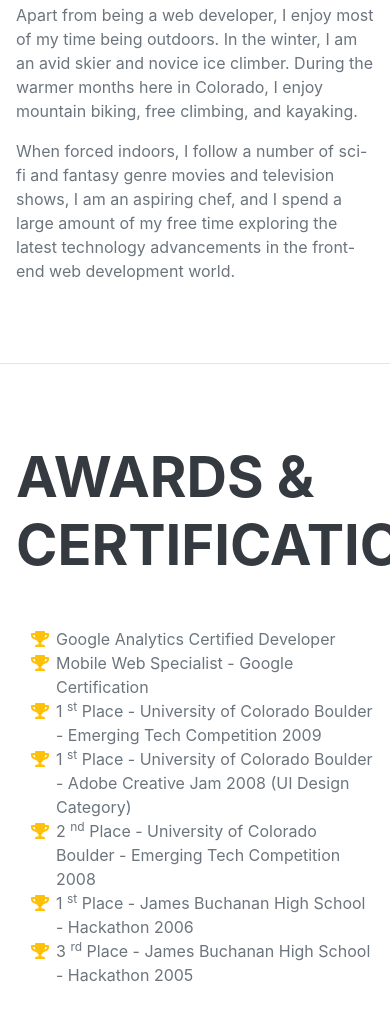
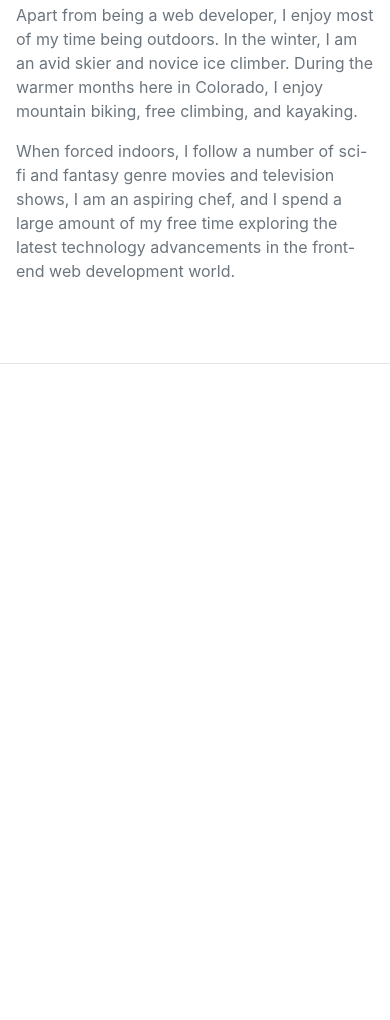
Before and after one commit to bksahin/bksahin, a plain HTML site: page index.html in a window 390 px wide. Shown: the part 4409-5429 px from the top of the page. After the commit the page ends 4773 px from the top, so only its background shows below. Drawn offline with nearby package versions, Linux system fonts and the light colour scheme; a web font is replaced by a local one.

Commit message:
Update index.html

```diff
--- a/index.html
+++ b/index.html
@@ -30,7 +30,7 @@
                     <li class="nav-item"><a class="nav-link js-scroll-trigger" href="#education">Education</a></li>
                     <li class="nav-item"><a class="nav-link js-scroll-trigger" href="#skills">Skills</a></li>
                     <li class="nav-item"><a class="nav-link js-scroll-trigger" href="#interests">Interests</a></li>
-                    <li class="nav-item"><a class="nav-link js-scroll-trigger" href="#awards">Awards</a></li>
+
                 </ul>
             </div>
         </nav>
@@ -171,51 +171,7 @@
             </section>
             <hr class="m-0" />
             <!-- Awards-->
-            <section class="resume-section" id="awards">
-                <div class="resume-section-content">
-                    <h2 class="mb-5">Awards & Certifications</h2>
-                    <ul class="fa-ul mb-0">
-                        <li>
-                            <span class="fa-li"><i class="fas fa-trophy text-warning"></i></span>
-                            Google Analytics Certified Developer
-                        </li>
-                        <li>
-                            <span class="fa-li"><i class="fas fa-trophy text-warning"></i></span>
-                            Mobile Web Specialist - Google Certification
-                        </li>
-                        <li>
-                            <span class="fa-li"><i class="fas fa-trophy text-warning"></i></span>
-                            1
-                            <sup>st</sup>
-                            Place - University of Colorado Boulder - Emerging Tech Competition 2009
-                        </li>
-                        <li>
-                            <span class="fa-li"><i class="fas fa-trophy text-warning"></i></span>
-                            1
-                            <sup>st</sup>
-                            Place - University of Colorado Boulder - Adobe Creative Jam 2008 (UI Design Category)
-                        </li>
-                        <li>
-                            <span class="fa-li"><i class="fas fa-trophy text-warning"></i></span>
-                            2
-                            <sup>nd</sup>
-                            Place - University of Colorado Boulder - Emerging Tech Competition 2008
-                        </li>
-                        <li>
-                            <span class="fa-li"><i class="fas fa-trophy text-warning"></i></span>
-                            1
-                            <sup>st</sup>
-                            Place - James Buchanan High School - Hackathon 2006
-                        </li>
-                        <li>
-                            <span class="fa-li"><i class="fas fa-trophy text-warning"></i></span>
-                            3
-                            <sup>rd</sup>
-                            Place - James Buchanan High School - Hackathon 2005
-                        </li>
-                    </ul>
-                </div>
-            </section>
+
         </div>
         <!-- Bootstrap core JS-->
         <script src="https://cdnjs.cloudflare.com/ajax/libs/jquery/3.5.1/jquery.min.js"></script>
```
